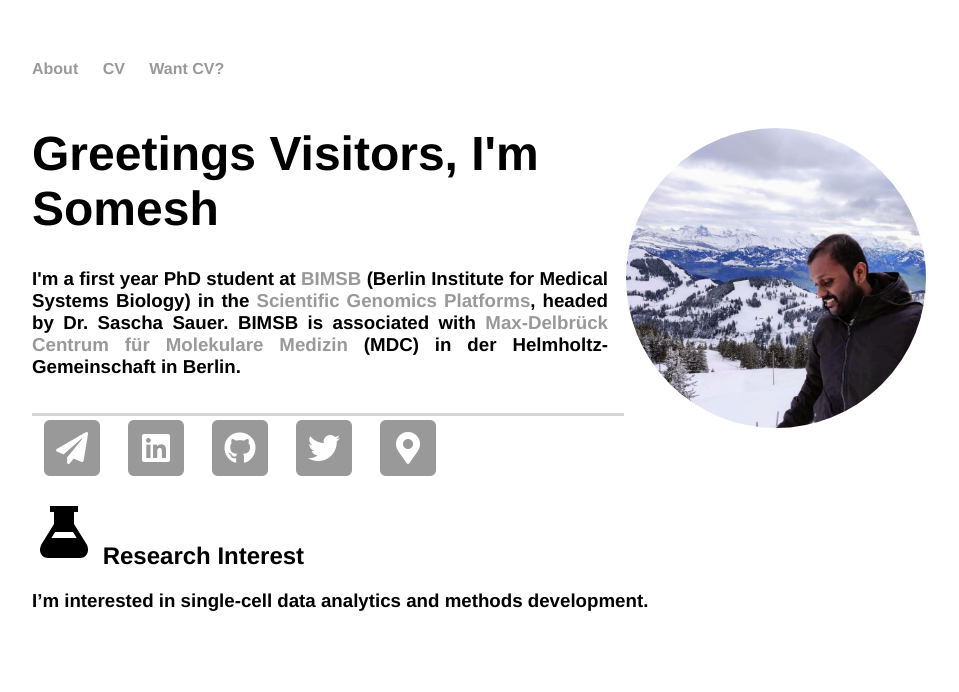
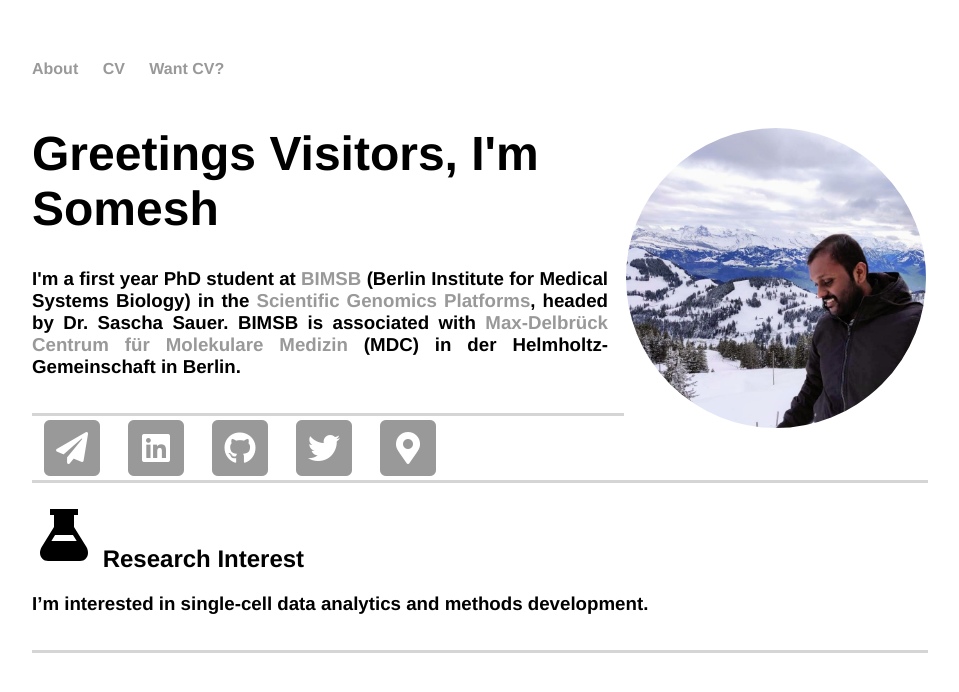
Before and after one commit to saisomesh2594/saisomesh2594.github.io, a Jekyll site: the page built from index.html, in a window 1280 px wide. Shown: the top 692 px of the page, without its empty margins (160-1119 px from the left). Built offline with Jekyll 4.4.1, drawn with Linux system fonts in a browser that asks for light colours.

Commit message:
add separating lines

```diff
--- a/index.html
+++ b/index.html
@@ -71,6 +71,7 @@ title: Somesh Sai, Just Another Bioinformatician
 
 		</div>
 	</div>
+	<div id="footer-container"><footer></footer></div>
 	<div id="main-container">
 		<div class="research-interest">
 			<h2><ion-icon name="flask"></ion-icon> Research Interest </h2>
@@ -78,6 +79,7 @@ title: Somesh Sai, Just Another Bioinformatician
 		</div>
 
 	</div>
+	<div id="footer-container"><footer></footer></div>
 
 </div>
 
```
